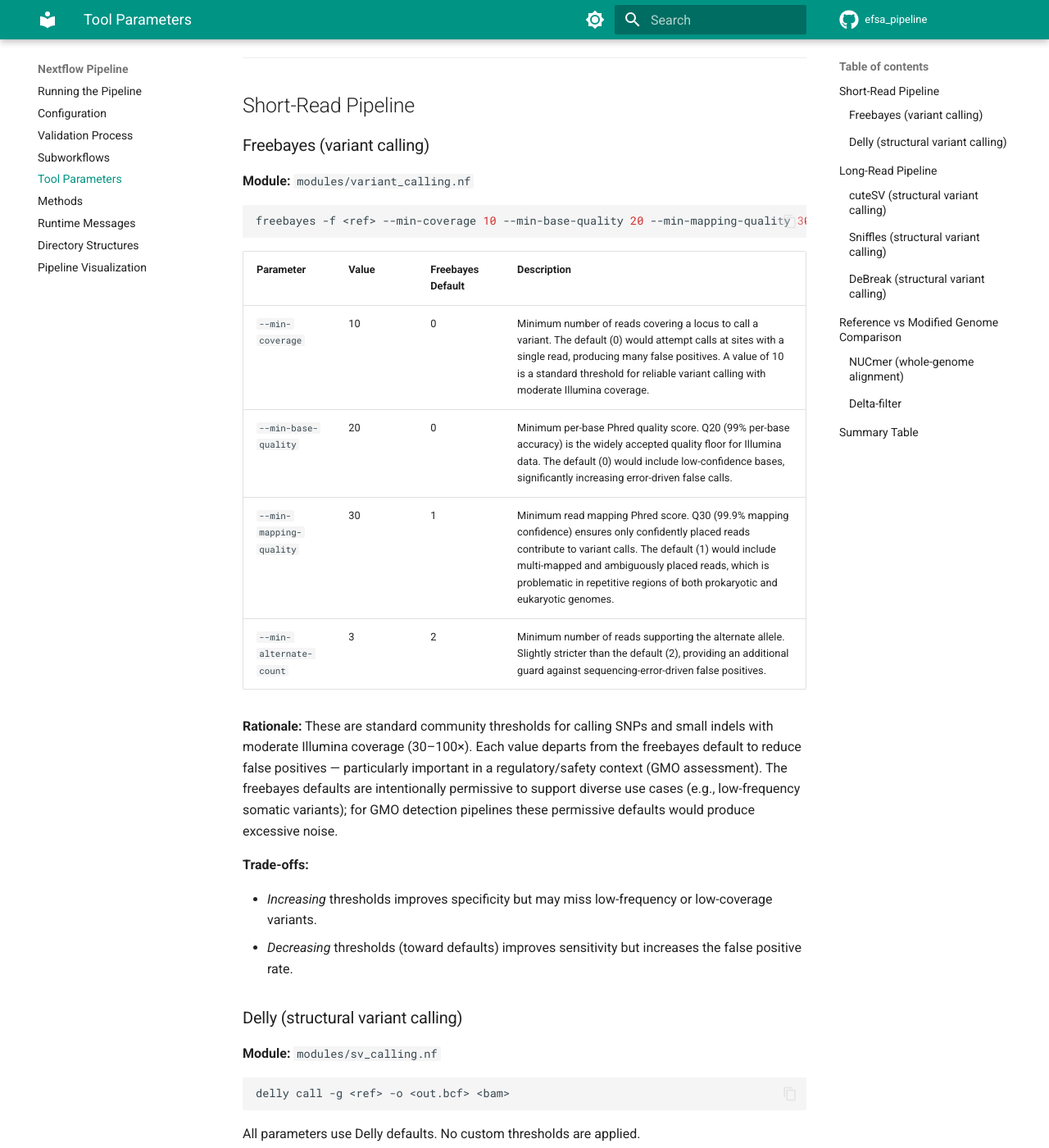
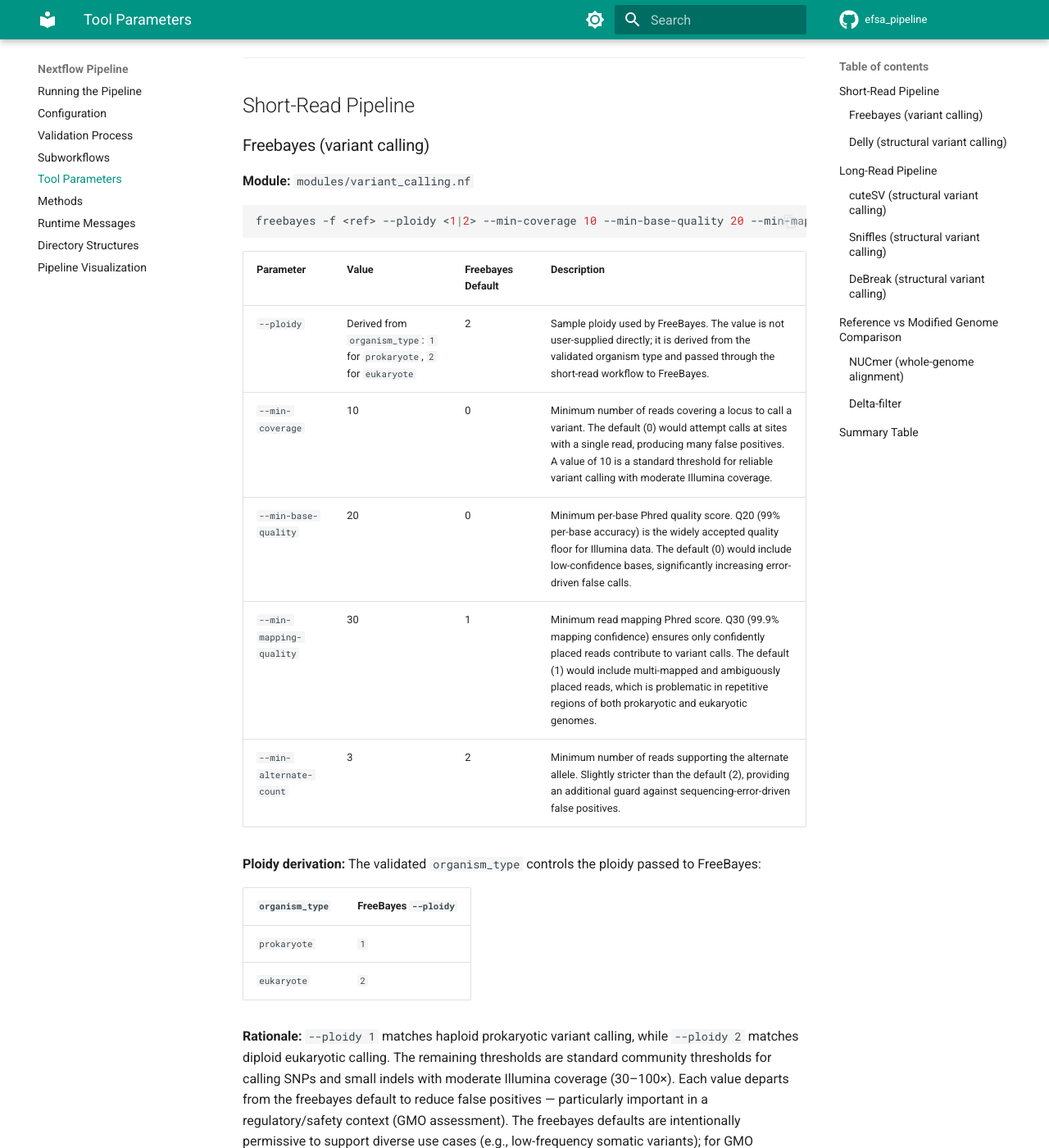
Before and after one commit to denisHanch/efsa_pipeline, an MkDocs documentation site: the page built from docs/nextflow/tool-parameters.md, in a window 1280 px wide and 1400 px high, scrolled down 285 px. Shown: the whole window at 82% size. Built offline with MkDocs 1.6.1 and Material for MkDocs 9.7.7, drawn with Linux system fonts in a browser that asks for light colours; comment, search, counter and statistics services are not loaded; some of the changed text lies outside the part shown.

Commit message:
EFSA-306: add ploidy to freebayes

````diff
--- a/docs/nextflow/tool-parameters.md
+++ b/docs/nextflow/tool-parameters.md
@@ -1,6 +1,6 @@
 # Tool Parameter Reference
 
-This page documents the hardcoded analysis parameters used by the pipeline's bioinformatics tools. The pipeline supports both **prokaryotic** and **eukaryotic** genomes (set via the `type` field in `config.json`). The current parameter values are suitable for both organism types under typical sequencing conditions.
+This page documents the hardcoded and automatically derived analysis parameters used by the pipeline's bioinformatics tools. The pipeline supports both **prokaryotic** and **eukaryotic** genomes. Validation writes the normalized organism type to `validated_params.json` as `organism_type`, and downstream Nextflow processes consume that value.
 
 ---
 
@@ -11,17 +11,25 @@ This page documents the hardcoded analysis parameters used by the pipeline's bio
 **Module:** `modules/variant_calling.nf`
 
 ```bash
-freebayes -f <ref> --min-coverage 10 --min-base-quality 20 --min-mapping-quality 30 --min-alternate-count 3 <bam>
+freebayes -f <ref> --ploidy <1|2> --min-coverage 10 --min-base-quality 20 --min-mapping-quality 30 --min-alternate-count 3 <bam>
 ```
 
 | Parameter | Value | Freebayes Default | Description |
 |-----------|-------|-------------------|-------------|
+| `--ploidy` | Derived from `organism_type`: `1` for `prokaryote`, `2` for `eukaryote` | 2 | Sample ploidy used by FreeBayes. The value is not user-supplied directly; it is derived from the validated organism type and passed through the short-read workflow to FreeBayes. |
 | `--min-coverage` | 10 | 0 | Minimum number of reads covering a locus to call a variant. The default (0) would attempt calls at sites with a single read, producing many false positives. A value of 10 is a standard threshold for reliable variant calling with moderate Illumina coverage. |
 | `--min-base-quality` | 20 | 0 | Minimum per-base Phred quality score. Q20 (99% per-base accuracy) is the widely accepted quality floor for Illumina data. The default (0) would include low-confidence bases, significantly increasing error-driven false calls. |
 | `--min-mapping-quality` | 30 | 1 | Minimum read mapping Phred score. Q30 (99.9% mapping confidence) ensures only confidently placed reads contribute to variant calls. The default (1) would include multi-mapped and ambiguously placed reads, which is problematic in repetitive regions of both prokaryotic and eukaryotic genomes. |
 | `--min-alternate-count` | 3 | 2 | Minimum number of reads supporting the alternate allele. Slightly stricter than the default (2), providing an additional guard against sequencing-error-driven false positives. |
 
-**Rationale:** These are standard community thresholds for calling SNPs and small indels with moderate Illumina coverage (30–100×). Each value departs from the freebayes default to reduce false positives — particularly important in a regulatory/safety context (GMO assessment). The freebayes defaults are intentionally permissive to support diverse use cases (e.g., low-frequency somatic variants); for GMO detection pipelines these permissive defaults would produce excessive noise.
+**Ploidy derivation:** The validated `organism_type` controls the ploidy passed to FreeBayes:
+
+| `organism_type` | FreeBayes `--ploidy` |
+|-----------------|----------------------|
+| `prokaryote` | `1` |
+| `eukaryote` | `2` |
+
+**Rationale:** `--ploidy 1` matches haploid prokaryotic variant calling, while `--ploidy 2` matches diploid eukaryotic calling. The remaining thresholds are standard community thresholds for calling SNPs and small indels with moderate Illumina coverage (30–100×). Each value departs from the freebayes default to reduce false positives — particularly important in a regulatory/safety context (GMO assessment). The freebayes defaults are intentionally permissive to support diverse use cases (e.g., low-frequency somatic variants); for GMO detection pipelines these permissive defaults would produce excessive noise.
 
 **Trade-offs:**
 
@@ -139,7 +147,7 @@ delta-filter -m -i 90 -l 100 <delta>
 
 | Tool | Pipeline | Module | Key Non-Default Parameters |
 |------|----------|--------|---------------------------|
-| Freebayes | Short-read | `variant_calling.nf` | `--min-coverage 10`, `--min-base-quality 20`, `--min-mapping-quality 30`, `--min-alternate-count 3` |
+| Freebayes | Short-read | `variant_calling.nf` | `--ploidy 1` for `prokaryote` or `--ploidy 2` for `eukaryote`, `--min-coverage 10`, `--min-base-quality 20`, `--min-mapping-quality 30`, `--min-alternate-count 3` |
 | Delly | Short-read | `sv_calling.nf` | Defaults only |
 | cuteSV | Long-read | `sv_calling.nf` | `-t ${task.cpus}` |
 | Sniffles | Long-read | `sv_calling.nf` | Defaults only |
````
Also changed, not shown: docs/nextflow/configuration.md (+12 -1 lines), docs/nextflow/running-pipeline.md (+1 -1 lines), 4 other files.
